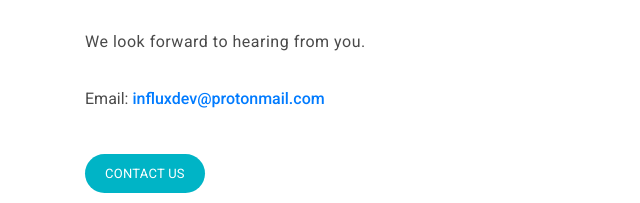
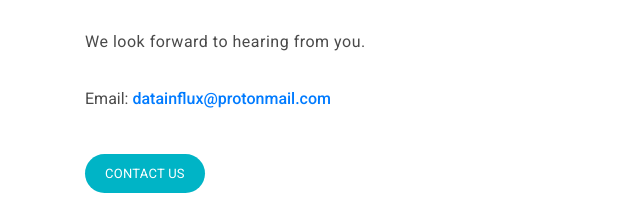
Before and after one commit to data-influx/datainflux.io, a plain HTML site: page docs/index.html in a window 1280 px wide. Shown: the part 3741-3944 px from the top of the page, 0-640 px from the left. Drawn offline with Linux system fonts and the light colour scheme.

Commit message:
change email address to general contact one

```diff
--- a/docs/index.html
+++ b/docs/index.html
@@ -240,7 +240,7 @@ https://templatemo.com/tm-537-art-factory
                     <div class="accordion-text">
                         <p>With that said, we understand that it is virtually impossible to account for the infinite possibilities of existence and the questions to go with.  While this F.A.Q. is simple and broad sometimes the best solution is that of action, so send us a message and we will be in contact as soon as reasonably possible.</p>
                         <p>We look forward to hearing from you.</p>
-                        <span>Email: <a href="mailto:influxdev@protonmail.com">influxdev@protonmail.com</a><br></span>
+                        <span>Email: <a href="mailto:datainflux@protonmail.com">datainflux@protonmail.com</a><br></span>
                         <a href="#contact-us" class="main-button">Contact Us</a>
                     </div>
                 </div>
@@ -359,7 +359,7 @@ https://templatemo.com/tm-537-art-factory
                 </div>
                 <div class="col-lg-5 col-md-12 col-sm-12">
                     <ul class="social">
-                        <li><a href="mailto:influxdev@protonmail.com"><i class="fa fa-envelope"></i></a></li>
+                        <li><a href="mailto:datainflux@protonmail.com"><i class="fa fa-envelope"></i></a></li>
                         <li><a href="https://github.com/data-influx" target="_blank"><i class="fa fa-github"></i></a></li>
                     </ul>
                 </div>
```
